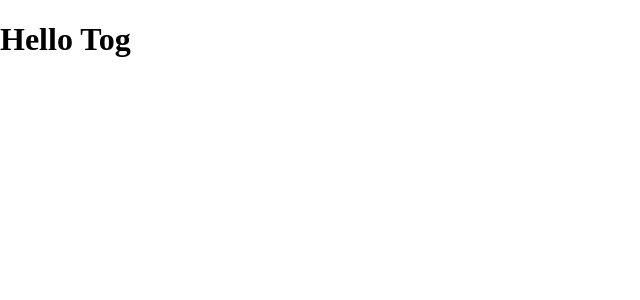
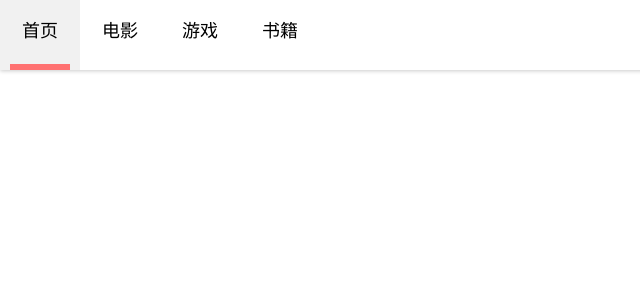
Before and after one commit to fogf/tog-fe, a Vue app: page / in a window 1280 px wide. Shown: the top 300 px of the page, without its empty margins (0-640 px from the left). Built offline with nearby package versions, Linux system fonts and the light colour scheme.

Commit message:
feat: add Nav, NavItem components. modify eslint and webpack base config

```diff
--- a/src/App.vue
+++ b/src/App.vue
@@ -1,11 +1,17 @@
 <template>
-    <h1>Hello Tog</h1>
+    <Header></Header>
 </template>
 
 <script>
+    import { Header } from 'features';
+
     export default {
         name: 'app',
+        components: {
+            Header,
+        },
     };
+
 </script>
 
 <style>
--- /dev/null
+++ b/src/components/Nav.vue
@@ -0,0 +1,29 @@
+<template>
+    <nav class="component-nav">
+        <ul>
+            <slot>
+                no nav item
+            </slot>
+        </ul>
+    </nav>
+</template>
+
+<script>
+    export default {
+        name: 'Nav',
+    };
+</script>
+
+<style lang="scss">
+    @import "../styles/util.scss";
+    .component-nav {
+        @include size(auto, 100%);
+
+        & > ul {
+            display: flex;
+            margin: 0;
+            padding: 0;
+            @include size(auto, 100%);
+        }
+    }
+</style>
--- /dev/null
+++ b/src/components/NavItem.vue
@@ -0,0 +1,41 @@
+<template>
+    <li class="component-nav-item">
+        <p :class="{ selected: selected }">
+            {{ name }}
+        </p>
+    </li>
+</template>
+
+<script>
+    export default {
+        name: 'NavItem',
+        props: ['name', 'selected'],
+    };
+</script>
+
+<style lang="scss">
+    @import "../styles/util.scss";
+    .component-nav-item {
+        @include size(80px, 100%);
+        list-style: none;
+        padding: {
+            left: 10px;
+            right: 10px;
+        }
+        cursor: pointer;
+        box-sizing: border-box;
+        @include animate-bgColor(#f1f1f1, 0.5s);
+
+        & > p {
+            @include size(100%, 100%);
+            margin: 0;
+            text-align: center;
+            line-height: 62px;
+            font-size: 18px;
+            box-sizing: border-box;
+            &.selected {
+                border-bottom: #FF7171 6px solid;
+            }
+        }
+    }
+</style>
--- /dev/null
+++ b/src/components/index.js
@@ -0,0 +1,7 @@
+import Nav from './Nav';
+import NavItem from './NavItem';
+
+export {
+    Nav,
+    NavItem,
+};
--- /dev/null
+++ b/src/features/Header.vue
@@ -0,0 +1,31 @@
+<template>
+    <header class="feature-header">
+        <Nav>
+            <NavItem name="首页" selected="true"></NavItem>
+            <NavItem name="电影"></NavItem>
+            <NavItem name="游戏"></NavItem>
+            <NavItem name="书籍"></NavItem>
+        </Nav>
+    </header>
+</template>
+
+<script>
+    import { Nav, NavItem } from 'components';
+
+    export default {
+        name: 'Header',
+        components: {
+            Nav,
+            NavItem,
+        },
+    };
+</script>
+
+<style lang="scss">
+    @import "../styles/util.scss";
+    .feature-header {
+        @include size(100%, 70px);
+        background-color: white;
+        box-shadow: 0px 1px 4px #ccc;
+    }
+</style>
--- /dev/null
+++ b/src/features/index.js
@@ -0,0 +1,6 @@
+import Header from './Header';
+
+/* eslint-disable import/prefer-default-export */
+export {
+    Header,
+};
--- /dev/null
+++ b/src/styles/util.scss
@@ -0,0 +1,11 @@
+@mixin size($widht: auto, $height: auto) {
+    width: $widht;
+    height: $height;
+}
+
+@mixin animate-bgColor($color, $time) {
+    transition: background-color $time;
+    &:hover {
+        background-color: $color;
+    }
+}
```
Also changed, not shown: .eslintrc.js, 1 other file (tests, documents, lock files or other folders).
